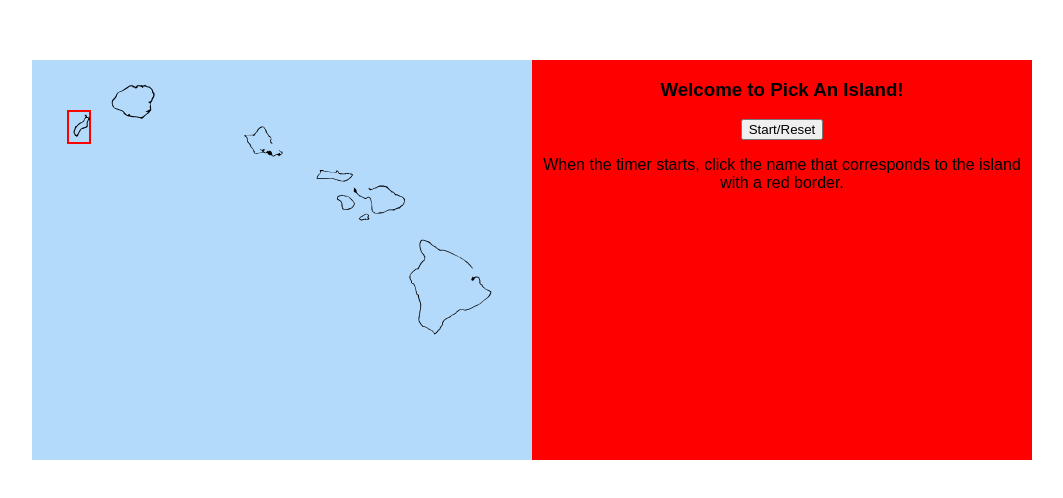
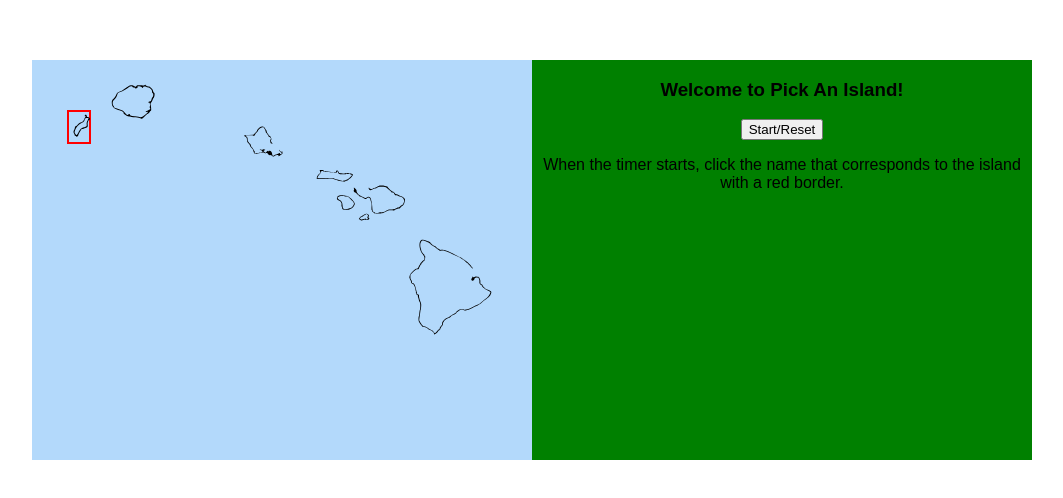
Before and after one commit to NashReact/hawaii-react-js, a React (Create React App) app: page / in a window 1280 px wide. Shown: the part 140-638 px from the top of the page, without its empty margins (108-1171 px from the left). Built offline with nearby package versions, Linux system fonts and the light colour scheme.

Commit message:
comment out service workers and make dashboard background green

```diff
--- a/src/App.css
+++ b/src/App.css
@@ -17,7 +17,7 @@
 }
 
 .dashboard {
-  background: red;
+  background: green;
   height: 400px;
   width: 500px;
 }
--- a/src/App.js
+++ b/src/App.js
@@ -65,10 +65,8 @@ class App extends Component {
     const tick = () =>
       setTimeout(() => {
         this.setState(state => ({ seconds: state.seconds - 1 }));
-        if (this.state.seconds > 0) {
-          tick();
-        }
-      }, 1000);
+        return this.state.seconds < 1 ? undefined : tick();
+    }, 1000);
 
     tick();
   }
--- a/src/index.js
+++ b/src/index.js
@@ -1,8 +1,8 @@
-import React from 'react';
-import ReactDOM from 'react-dom';
-import './index.css';
-import App from './App';
-import registerServiceWorker from './registerServiceWorker';
+import React from "react";
+import ReactDOM from "react-dom";
+import "./index.css";
+import App from "./App";
+// import registerServiceWorker from "./registerServiceWorker";
 
-ReactDOM.render(<App />, document.getElementById('root'));
-registerServiceWorker();
+ReactDOM.render(<App />, document.getElementById("root"));
+// registerServiceWorker();
```
